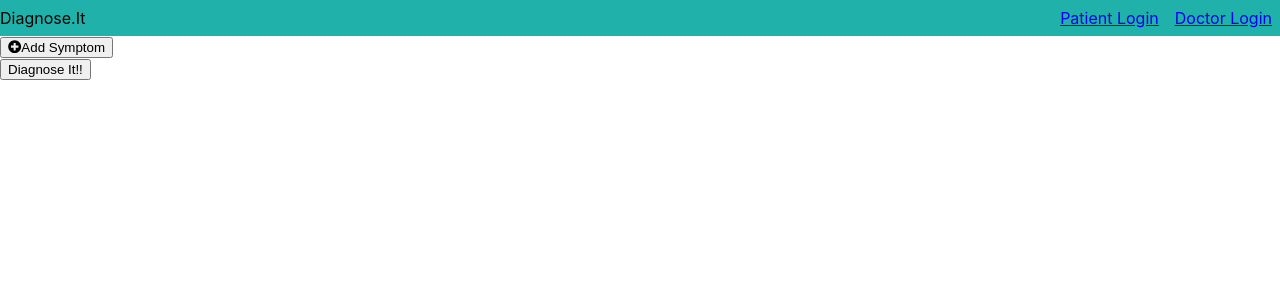
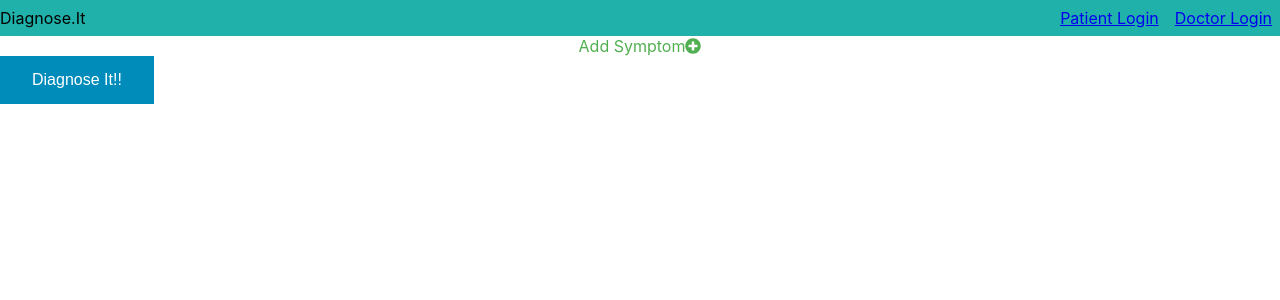
Before and after one commit to nvTwistt/final_project, a React (Create React App) app: page / in a window 1280 px wide. Shown: the top 300 px of the page. Built offline with nearby package versions, Linux system fonts and the light colour scheme.

Commit message:
cleaned-up styling

```diff
--- a/src/components/App.js
+++ b/src/components/App.js
@@ -10,10 +10,9 @@ function App(props) {
 
     <div className="App">
       <NavigationBar/>
-      <header className="App-header"></header>
       <container>
         <SymptomList />
-        <Button>Diagnose It!!</Button>
+        <button className= "diagnosis-button">Diagnose It!!</button>
       </container>
     </div>
   );
--- a/src/components/SymptomItem.js
+++ b/src/components/SymptomItem.js
@@ -1,7 +1,7 @@
 import React, { useEffect, useState } from "react";
 import Button from "./Button";
 import { FontAwesomeIcon } from '@fortawesome/react-fontawesome'
-import { faPlusCircle } from '@fortawesome/free-solid-svg-icons'
+import { faTrash } from '@fortawesome/free-solid-svg-icons'
 // import "components/style.css";
 
 
@@ -11,7 +11,7 @@ export default function symptomForm(props) {
   console.log(props)
 
   return (
-    <li>
+    <li class = "symptom-item">
       <label>
         Body Part:
         <select>
@@ -30,7 +30,7 @@ export default function symptomForm(props) {
           <option value="swollen">swollen</option>
         </select>
       </label>
-      <Button onClick={()=>props.delSymptom(props.index)}>Delete Symptom</Button>
+      <span class = "delete-symptom-button"><FontAwesomeIcon onClick={()=>props.delSymptom(props.index)} icon={faTrash} /></span>
     </li>
   );
 }
--- a/src/components/SymptomList.js
+++ b/src/components/SymptomList.js
@@ -2,8 +2,8 @@ import React, { useEffect, useState } from "react";
 // import "components/style.css";
 import SymptomItem from "./SymptomItem";
 import Button from "./Button";
-import { FontAwesomeIcon } from '@fortawesome/react-fontawesome'
-import { faPlusCircle } from '@fortawesome/free-solid-svg-icons'
+import { FontAwesomeIcon } from "@fortawesome/react-fontawesome";
+import { faPlusCircle } from "@fortawesome/free-solid-svg-icons";
 
 export default function SymptomList(props) {
   const [symptomList, setSymptomList] = useState([]);
@@ -20,7 +20,8 @@ export default function SymptomList(props) {
   };
 
   return (
-    <section>
+    <section class="symptoms-list">
+      <div class = "add-symptom-button">Add Symptom<FontAwesomeIcon onClick={addToSymptomList} icon={faPlusCircle}/></div>
       <ul>
         {symptomList.map((list, index) => {
           return (
@@ -28,7 +29,6 @@ export default function SymptomList(props) {
           );
         })}
       </ul>
-      <Button onClick={addToSymptomList}> <FontAwesomeIcon icon={faPlusCircle} />Add Symptom</Button>
     </section>
   );
 }
--- a/src/styles/App.css
+++ b/src/styles/App.css
@@ -2,6 +2,8 @@
   margin: 0;
   list-style: none;
 }
+
+/* nav bar styling */
 nav {
   display: flex;
   background-color: lightseagreen;
@@ -17,5 +19,55 @@ nav ul {
 }
 
 nav ul li {
- margin: 0.5rem;
+  margin: 0.5rem;
 }
+
+/* App */
+.App {
+  display: flexbox;
+}
+
+/* symptom items */
+
+.symptoms-list {
+  display: flexbox;
+  align-self: center;
+  text-align: center;
+}
+
+.symptom-item {
+  margin: 0.5rem;
+  text-align: center;
+}
+
+.add-symptom-button {
+  color: rgb(80, 175, 80);
+  align-self: center;
+}
+
+.add-symptom-button :hover {
+  color: green;
+}
+.delete-symptom-button {
+  color: rgb(189, 131, 131);
+  align-self: center;
+}
+
+.delete-symptom-button :hover {
+  color: red;
+}
+
+.diagnosis-button {
+  background-color: #008CBA;
+  border: none;
+  color: white;
+  padding: 15px 32px;
+  text-align: center;
+  text-decoration: none;
+  display: inline-block;
+  font-size: 16px;
+}
+
+.diagnosis-button :hover {
+  background-color: blue;
+}
```
Also changed, not shown: src/components/helpers/selectors.js (+8 -8 lines).
